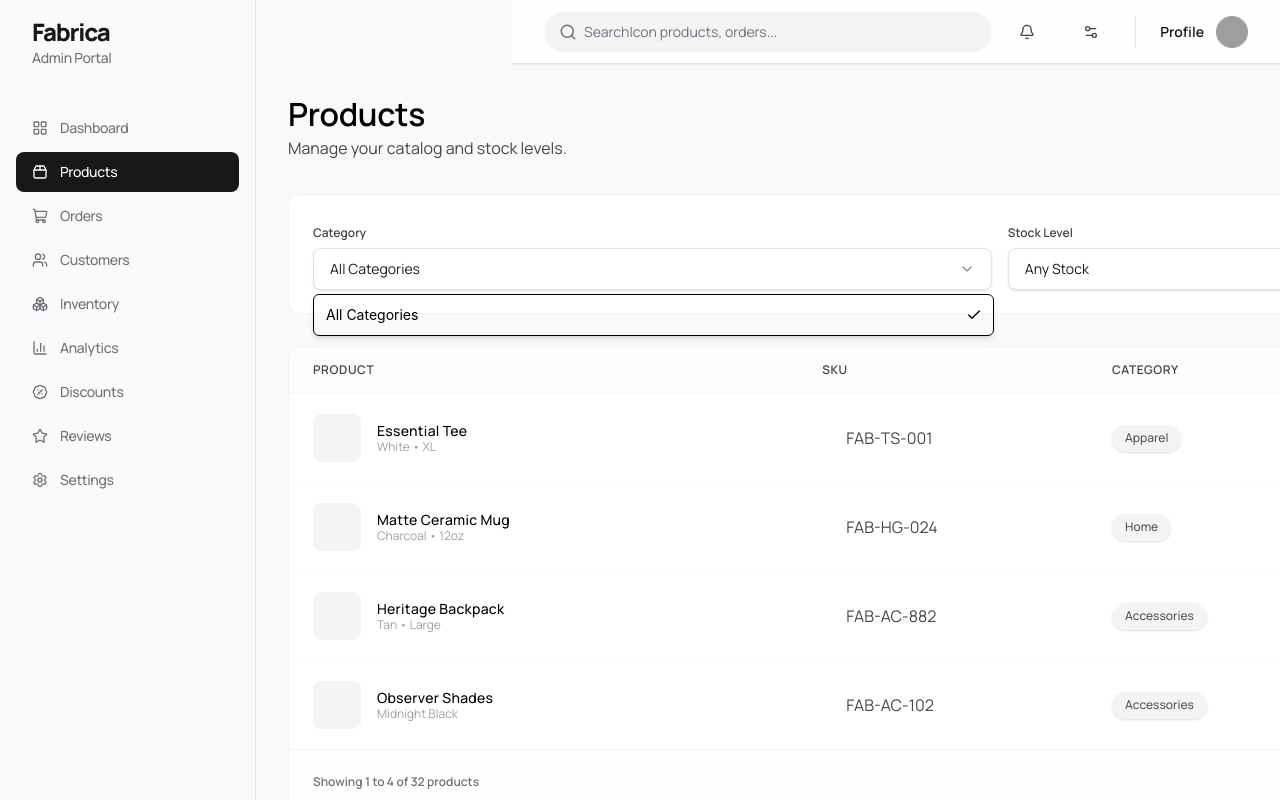
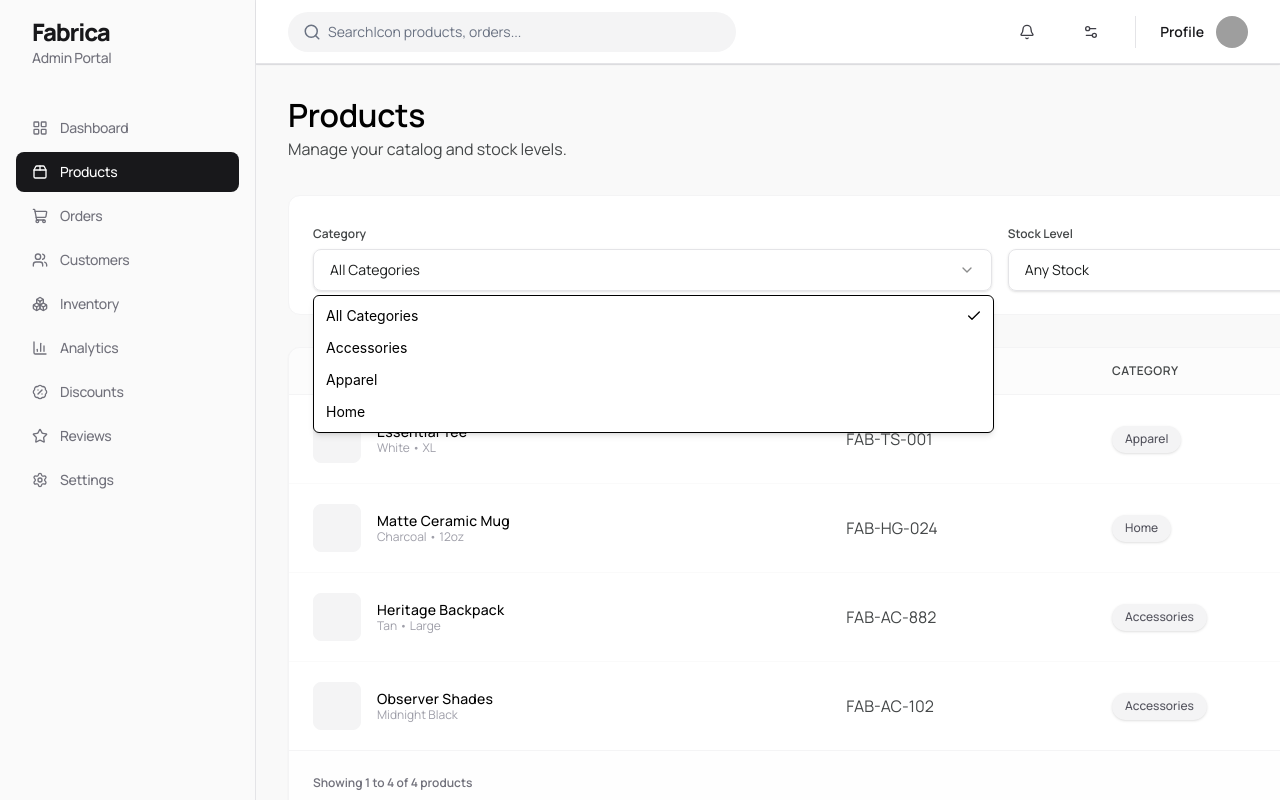
Before and after one commit to AneeshJustin/Fabrica, a React (Vite) app: page /products-u45-fabrica-admin in a window 1280 px wide. Both pictures are taken after a click on the button "All Categories". Shown: the top 800 px of the page. Built offline with nearby package versions, Linux system fonts and the light colour scheme; grey boxes are pictures that could not be loaded.

Commit message:
added-filters

```diff
--- a/src/components/ui/select.jsx
+++ b/src/components/ui/select.jsx
@@ -69,7 +69,7 @@ const SelectContent = React.forwardRef(
             <SelectPrimitive.Content
                 ref={ref}
                 className={cn(
-                    "relative z-50 max-h-96 min-w-[8rem] overflow-hidden rounded-md border bg-popover text-popover-foreground shadow-md data-[state=open]:animate-in data-[state=closed]:animate-out data-[state=closed]:fade-out-0 data-[state=open]:fade-in-0 data-[state=closed]:zoom-out-95 data-[state=open]:zoom-in-95 data-[side=bottom]:slide-in-from-top-2 data-[side=left]:slide-in-from-right-2 data-[side=right]:slide-in-from-left-2 data-[side=top]:slide-in-from-bottom-2",
+                    "relative z-50 max-h-96 min-w-[8rem] overflow-hidden rounded-md border bg-white text-popover-foreground shadow-md data-[state=open]:animate-in data-[state=closed]:animate-out data-[state=closed]:fade-out-0 data-[state=open]:fade-in-0 data-[state=closed]:zoom-out-95 data-[state=open]:zoom-in-95 data-[side=bottom]:slide-in-from-top-2 data-[side=left]:slide-in-from-right-2 data-[side=right]:slide-in-from-left-2 data-[side=top]:slide-in-from-bottom-2",
                     position === "popper" &&
                     "data-[side=bottom]:translate-y-1 data-[side=left]:-translate-x-1 data-[side=right]:translate-x-1 data-[side=top]:-translate-y-1",
                     className,
--- a/src/screens/DashboardHome/sections/DashboardSidebarSection/DashboardSidebarSection.jsx
+++ b/src/screens/DashboardHome/sections/DashboardSidebarSection/DashboardSidebarSection.jsx
@@ -29,7 +29,7 @@ export const DashboardSidebarSection = () => {
     const currentPath = window.location.pathname;
 
     return (
-        <aside className="relative flex h-full min-h-screen w-full max-w-64 flex-col gap-2 self-stretch bg-gray-100 p-4">
+        <aside className="relative flex h-full min-h-screen w-full max-w-64 flex-col gap-2 self-stretch  border-gray-500 bg-neutral-50 p-4">
             <header className="flex w-full flex-col px-4 pb-8 pt-0">
                 <h1 className="mt-[-1.00px] flex h-8 items-center whitespace-nowrap text-2xl font-extrabold leading-8 tracking-[-1.20px] text-zinc-900 [font-family:'Manrope',Helvetica]">
                     Fabrica
@@ -38,7 +38,7 @@ export const DashboardSidebarSection = () => {
                     Admin Portal
                 </p>
             </header>
-            <nav aria-label="Sidebar" className="flex w-full flex-col gap-1">
+            <nav aria-label="Sidebar" className="flex w-full flex-col gap-1  border-gray-500">
                 {navigationItems.map((item) => {
                     const Icon = item.icon;
                     const isActive = currentPath === item.path;
--- a/src/screens/ProductsFabrica/ProductsFabrica.jsx
+++ b/src/screens/ProductsFabrica/ProductsFabrica.jsx
@@ -6,18 +6,18 @@ import { MainContentWrapperSubsection } from "./sections/MainContentWrapperSubse
 export const ProductsFabrica = () => {
     return (
         <div
-            className="min-h-screen w-full bg-[linear-gradient(0deg,rgba(249,249,249,1)_0%,rgba(249,249,249,1)_100%),linear-gradient(0deg,rgba(255,255,255,1)_0%,rgba(255,255,255,1)_100%)]"
+            className="min-h-screen w-full bg-[#f9f9f9]"
             data-model-id="111:771"
         >
-            <div className="grid min-h-screen w-full grid-cols-1 md:grid-cols-[256px_minmax(0,1fr)]">
-                <aside className="border-r border-border bg-background/70">
+            <div className="flex min-h-screen">
+                <aside className="hidden w-64 shrink-0 border-r border-zinc-200 bg-neutral-50 lg:flex lg:flex-col">
                     <AsideSidenavbarWrapperSubsection />
                 </aside>
-                <div className="flex min-w-0 flex-col">
-                    <header className="sticky top-0 z-20 bg-[linear-gradient(0deg,rgba(249,249,249,1)_0%,rgba(249,249,249,1)_100%),linear-gradient(0deg,rgba(255,255,255,1)_0%,rgba(255,255,255,1)_100%)]">
+                <div className="flex min-w-0 flex-1 flex-col min-h-0">
+                    <header className="sticky top-0 z-20 border-b border-zinc-200 bg-white">
                         <HeaderTopappbarWrapperSubsection />
                     </header>
-                    <main className="min-w-0 flex-1">
+                    <main className="flex-1 min-h-0 overflow-hidden">
                         <ScrollArea className="h-full w-full">
                             <MainContentWrapperSubsection />
                         </ScrollArea>
--- a/src/screens/ProductsFabrica/sections/AsideSidenavbarWrapperSubsection/AsideSidenavbarWrapperSubsection.jsx
+++ b/src/screens/ProductsFabrica/sections/AsideSidenavbarWrapperSubsection/AsideSidenavbarWrapperSubsection.jsx
@@ -29,7 +29,7 @@ export const AsideSidenavbarWrapperSubsection = () => {
     const currentPath = "/products-u45-fabrica-admin";
 
     return (
-        <aside className="flex h-[1079px] w-64 flex-col items-start gap-2 self-stretch border-r border-zinc-200 bg-neutral-50 p-4">
+        <aside className="flex h-full w-64 flex-col items-start gap-2 self-stretch border-r border-zinc-200 bg-neutral-50 p-4">
             <header className="flex w-full flex-col items-start px-4 pb-8 pt-0">
                 <h1 className="[font-family:'Manrope',Helvetica] text-2xl font-extrabold leading-8 tracking-[-1.20px] text-zinc-900">
                     Fabrica
--- a/src/screens/ProductsFabrica/sections/HeaderTopappbarWrapperSubsection/HeaderTopappbarWrapperSubsection.jsx
+++ b/src/screens/ProductsFabrica/sections/HeaderTopappbarWrapperSubsection/HeaderTopappbarWrapperSubsection.jsx
@@ -14,7 +14,7 @@ const actionButtons = [
 
 export const HeaderTopappbarWrapperSubsection = () => {
     return (
-        <header className="absolute left-64 top-0 flex h-16 w-[calc(100%_-_256px)] items-center justify-between border-b border-zinc-200 bg-[#ffffffcc] px-8 py-0 shadow-[0px_1px_2px_#0000000d] backdrop-blur-[6px] backdrop-brightness-[100%] [-webkit-backdrop-filter:blur(6px)_brightness(100%)]">
+        <header className="flex h-16 w-full items-center justify-between border-b border-zinc-200 bg-[#ffffffcc] px-8 py-0 shadow-[0px_1px_2px_#0000000d] backdrop-blur-[6px] backdrop-brightness-[100%] [-webkit-backdrop-filter:blur(6px)_brightness(100%)]">
             <div className="flex max-w-md flex-1 items-center">
                 <div className="relative w-full">
                     <SearchIcon className="pointer-events-none absolute left-[15px] top-1/2 h-[18px] w-[18px] -translate-y-1/2 text-gray-500" />
--- a/src/screens/ProductsFabrica/sections/MainContentWrapperSubsection/MainContentWrapperSubsection.jsx
+++ b/src/screens/ProductsFabrica/sections/MainContentWrapperSubsection/MainContentWrapperSubsection.jsx
@@ -4,7 +4,7 @@ import {
     PlusIcon,
     TrendingUpIcon,
 } from "lucide-react";
-import { useState } from "react";
+import { useMemo, useState } from "react";
 import { useNavigate } from "react-router-dom";
 import { Badge } from "../../../../components/ui/badge";
 import { Button } from "../../../../components/ui/button";
@@ -28,17 +28,11 @@ import {
     TableRow,
 } from "../../../../components/ui/table";
 
-const filters = {
-    category: {
-        label: "Category",
-        value: "All Categories",
-        options: ["All Categories"],
-    },
-    stockLevel: {
-        label: "Stock Level",
-        value: "Any Stock",
-        options: ["Any Stock"],
-    },
+const FILTER_DEFAULTS = {
+    category: "All Categories",
+    stockLevel: "Any Stock",
+    minPrice: "",
+    maxPrice: "",
 };
 
 const products = [
@@ -91,6 +85,23 @@ const products = [
         statusTone: "out",
     },
 ];
+
+const getCategories = (items) => {
+    const unique = Array.from(new Set(items.map((item) => item.category))).sort();
+    return [FILTER_DEFAULTS.category, ...unique];
+};
+
+const STOCK_OPTIONS = [
+    FILTER_DEFAULTS.stockLevel,
+    "In Stock",
+    "Low Stock",
+    "Out of Stock",
+];
+
+const parsePrice = (value) => {
+    const numeric = Number(String(value).replace(/[^0-9.]/g, ""));
+    return Number.isFinite(numeric) ? numeric : null;
+};
 
 const summaryCards = [
     {
@@ -166,9 +177,61 @@ const getStockTextClass = (tone) => {
 export const MainContentWrapperSubsection = () => {
     const navigate = useNavigate();
     const [currentPage, setCurrentPage] = useState(1);
+    const [category, setCategory] = useState(FILTER_DEFAULTS.category);
+    const [stockLevel, setStockLevel] = useState(FILTER_DEFAULTS.stockLevel);
+    const [minPrice, setMinPrice] = useState(FILTER_DEFAULTS.minPrice);
+    const [maxPrice, setMaxPrice] = useState(FILTER_DEFAULTS.maxPrice);
+
+    const categoryOptions = useMemo(() => getCategories(products), []);
+
+    const filteredProducts = useMemo(() => {
+        const min = minPrice === "" ? null : Number(minPrice);
+        const max = maxPrice === "" ? null : Number(maxPrice);
+
+        return products.filter((product) => {
+            if (category !== FILTER_DEFAULTS.category && product.category !== category) {
+                return false;
+            }
+
+            if (stockLevel === "In Stock" && product.stock <= 0) {
+                return false;
+            }
+
+            if (stockLevel === "Out of Stock" && product.stock > 0) {
+                return false;
+            }
+
+            if (stockLevel === "Low Stock" && !(product.stock > 0 && product.stock < 10)) {
+                return false;
+            }
+
+            const price = parsePrice(product.price);
+            if (price === null) {
+                return false;
+            }
+
+            if (min !== null && Number.isFinite(min) && price < min) {
+                return false;
+            }
+
+            if (max !== null && Number.isFinite(max) && price > max) {
+                return false;
+            }
+
+            return true;
+        });
+    }, [category, stockLevel, minPrice, maxPrice]);
+
+    const clearFilters = () => {
+        setCategory(FILTER_DEFAULTS.category);
+        setStockLevel(FILTER_DEFAULTS.stockLevel);
+        setMinPrice(FILTER_DEFAULTS.minPrice);
+        setMaxPrice(FILTER_DEFAULTS.maxPrice);
+        setCurrentPage(1);
+    };
 
     return (
-        <section className="relative mb-[-1139.71px] flex w-full flex-[0_0_auto] flex-col items-start gap-8 self-stretch px-8 pb-16 pt-24">
+        <section className="flex w-full flex-col items-start gap-8 self-stretch px-8 pb-16 pt-8">
             <header className="flex w-full flex-[0_0_auto] items-end justify-between self-stretch">
                 <div className="inline-flex flex-[0_0_auto] flex-col items-start gap-[3px]">
                     <div className="flex w-full flex-[0_0_auto] flex-col items-start self-stretch">
@@ -195,14 +258,14 @@ export const MainContentWrapperSubsection = () => {
                     <div className="grid flex-1 grid-cols-3 gap-4">
                         <div className="flex min-w-60 flex-col gap-[7px]">
                             <label className="h-[15px] whitespace-nowrap [font-family:'Manrope',Helvetica] text-xs font-semibold leading-[14.4px] tracking-[0] text-[#444748]">
-                                {filters.category.label}
+                                Category
                             </label>
-                            <Select defaultValue={filters.category.value}>
+                            <Select value={category} onValueChange={setCategory}>
                                 <SelectTrigger className="h-[42px] rounded-lg border-zinc-200 px-4 [font-family:'Manrope',Helvetica] text-sm font-normal leading-5 tracking-[0] text-[#1a1c1c]">
-                                    <SelectValue placeholder={filters.category.value} />
+                                    <SelectValue placeholder={FILTER_DEFAULTS.category} />
                                 </SelectTrigger>
                                 <SelectContent>
-                                    {filters.category.options.map((option) => (
+                                    {categoryOptions.map((option) => (
                                         <SelectItem key={option} value={option}>
                                             {option}
                                         </SelectItem>
@@ -212,14 +275,14 @@ export const MainContentWrapperSubsection = () => {
                         </div>
                         <div className="flex min-w-60 flex-col gap-[7px]">
                             <label className="h-[15px] whitespace-nowrap [font-family:'Manrope',Helvetica] text-xs font-semibold leading-[14.4px] tracking-[0] text-[#444748]">
-                                {filters.stockLevel.label}
+                                Stock Level
                             </label>
-                            <Select defaultValue={filters.stockLevel.value}>
+                            <Select value={stockLevel} onValueChange={setStockLevel}>
                                 <SelectTrigger className="h-[42px] rounded-lg border-zinc-200 px-4 [font-family:'Manrope',Helvetica] text-sm font-normal leading-5 tracking-[0] text-[#1a1c1c]">
-                                    <SelectValue placeholder={filters.stockLevel.value} />
+                                    <SelectValue placeholder={FILTER_DEFAULTS.stockLevel} />
                                 </SelectTrigger>
                                 <SelectContent>
-                                    {filters.stockLevel.options.map((option) => (
+                                    {STOCK_OPTIONS.map((option) => (
                                         <SelectItem key={option} value={option}>
                                             {option}
                                         </SelectItem>
@@ -233,7 +296,8 @@ export const MainContentWrapperSubsection = () => {
                             </label>
                             <div className="flex items-center gap-2">
                                 <Input
-                                    defaultValue=""
+                                    value={minPrice}
+                                    onChange={(event) => setMinPrice(event.target.value)}
                                     placeholder="Min"
                                     className="h-[42px] rounded-lg border-zinc-200 px-4 [font-family:'Manrope',Helvetica] text-sm font-normal text-gray-500 placeholder:text-gray-500"
                                 />
@@ -241,7 +305,8 @@ export const MainContentWrapperSubsection = () => {
                                     -
                                 </span>
                                 <Input
-                                    defaultValue=""
+                                    value={maxPrice}
+                                    onChange={(event) => setMaxPrice(event.target.value)}
                                     placeholder="Max"
                                     className="h-[42px] rounded-lg border-zinc-200 px-4 [font-family:'Manrope',Helvetica] text-sm font-normal text-gray-500 placeholder:text-gray-500"
                                 />
@@ -251,6 +316,7 @@ export const MainContentWrapperSubsection = () => {
                     <Button
                         variant="secondary"
                         className="h-auto rounded-lg bg-[#e2e3de] px-6 py-2.5 [font-family:'Manrope',Helvetica] text-sm font-medium leading-[19.6px] tracking-[0.28px] text-[#636561] shadow-none hover:bg-[#e2e3de]"
+                        onClick={clearFilters}
                     >
                         Clear Filters
                     </Button>
@@ -286,7 +352,7 @@ export const MainContentWrapperSubsection = () => {
                                 </TableRow>
                             </TableHeader>
                             <TableBody>
-                                {products.map((product, index) => {
+                                {filteredProducts.map((product, index) => {
                                     const statusStyles = getStatusClasses(product.statusTone);
 
                                     return (
@@ -364,7 +430,7 @@ export const MainContentWrapperSubsection = () => {
                     <Separator className="bg-zinc-100" />
                     <footer className="flex items-center justify-between bg-[#fafafa4c] px-6 py-4">
                         <p className="whitespace-nowrap [font-family:'Manrope',Helvetica] text-xs font-semibold leading-[14.4px] tracking-[0] text-zinc-500">
-                            Showing 1 to 4 of 32 products
+                            Showing 1 to {filteredProducts.length} of {filteredProducts.length} products
                         </p>
                         <nav
                             aria-label="Pagination"
```
